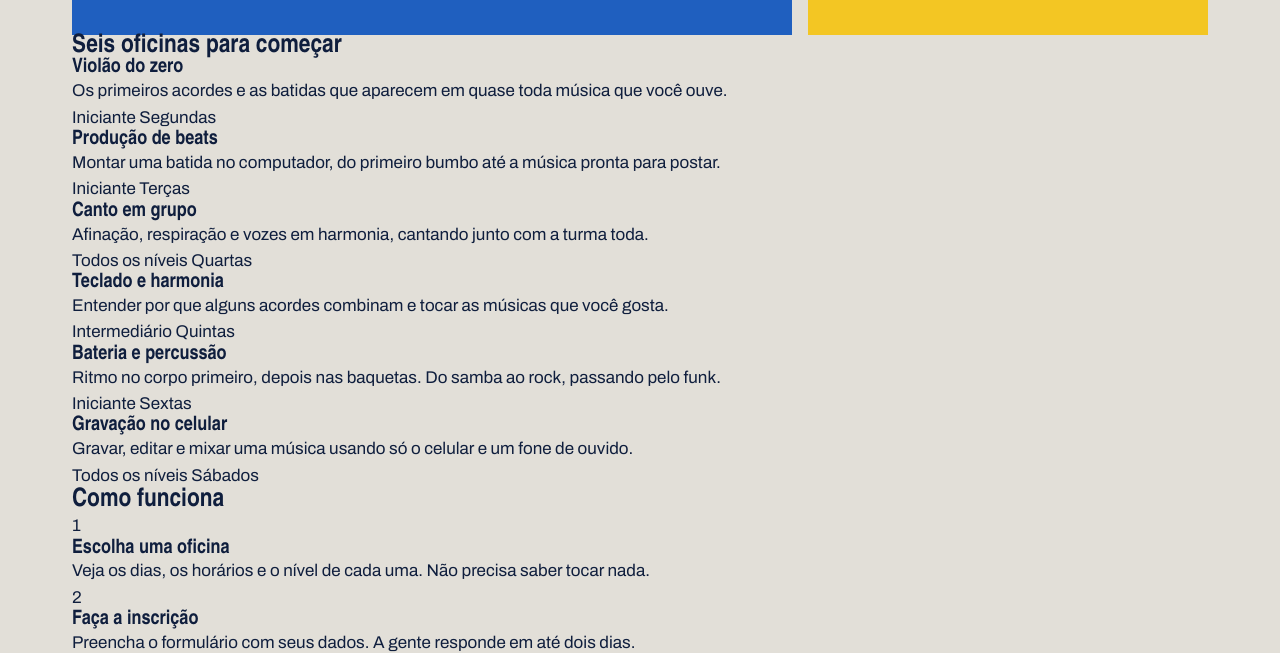
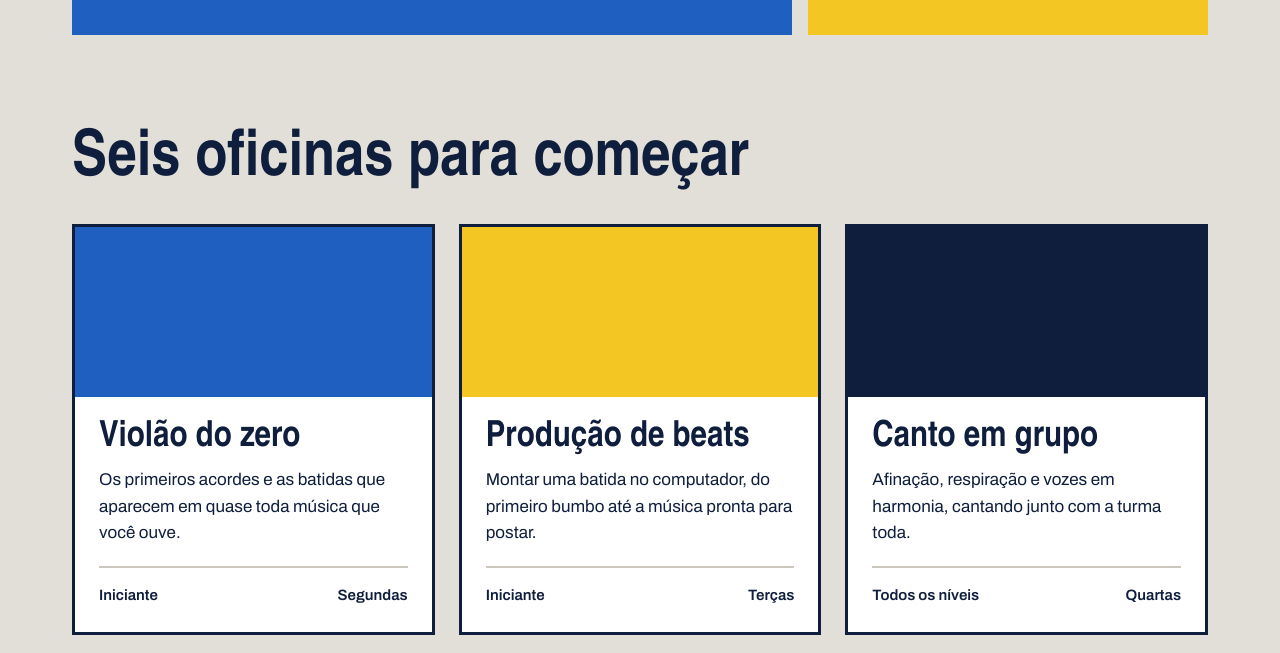
Before and after one commit to ViniciusMachadoReboucas/laje_sonora, a plain HTML site: page index.html in a window 1280 px wide. Shown: the part 671-1324 px from the top of the page. Drawn offline with Linux system fonts and the light colour scheme; a web font is replaced by a local one.

Commit message:
Cards das oficinas

```diff
--- a/index.css
+++ b/index.css
@@ -127,3 +127,63 @@ padding: 40px;
 .botao:hover {
     background-color: var(--caixa-dagua);
 }
+
+.secao {
+    margin-top: 96px;
+}
+
+.titulo-secao {
+    font-size: 64px;
+    margin-bottom: 32px;
+}
+
+.cards {
+    display: flex;
+    flex-wrap: wrap;
+    gap: 24px;
+}
+
+.card {
+    background-color: var(--branco);
+    border: 3px solid var(--tinta);
+    flex: 1 1 340px;
+
+    h3 {
+        font-size: 36px;
+        margin-bottom: 12px;
+    }
+}
+
+.card .foto {
+    height: 170px;
+}
+
+.foto {
+    background-color: var(--concreto-escuro);
+}
+
+.foto-azul {
+    background-color: var(--caixa-dagua);
+}
+
+.foto-amarela {
+    background-color: var(--fita);
+}
+
+.foto-tinta {
+    background-color: var(--tinta);
+}
+
+.card-texto {
+    padding: 24px;
+}
+
+.card-info {
+    margin-top: 20px;
+    padding-top: 16px;
+    border-top: 2px solid var(--concreto-escuro);
+    font-weight: 600;
+    font-size: 15px;
+    display: flex;
+    justify-content: space-between;
+}
```
